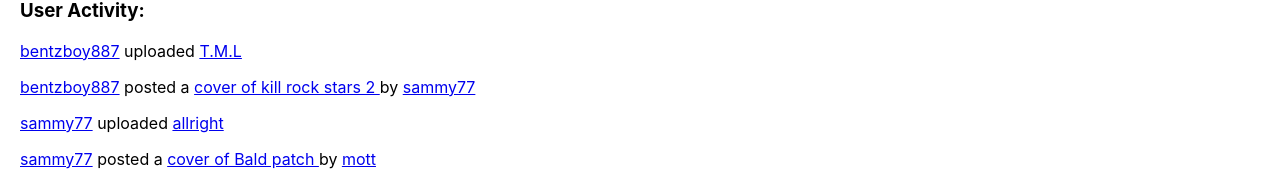
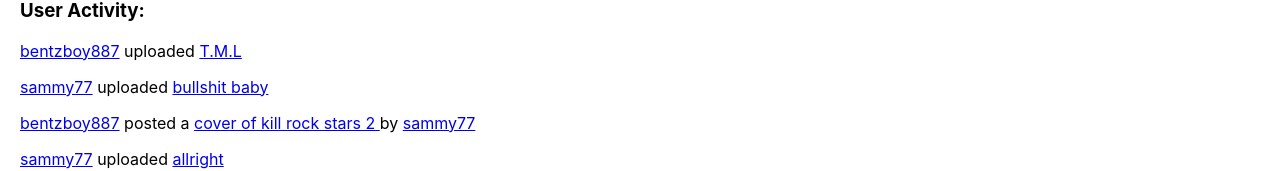
Before and after one commit to camelCaseSensitive/coverpool, a React (Create React App) app: page / in a window 1280 px wide. Shown: the part 275-446 px from the top of the page. Built offline with nearby package versions, Linux system fonts and the light colour scheme; no server answers; a web font is replaced by a local one.

Commit message:
sammy77 bullshit baby

```diff
--- a/src/App.js
+++ b/src/App.js
@@ -271,6 +271,7 @@ class Home extends React.Component {
 
         <h3>User Activity: </h3>
         <p><a href="/user/bentzboy887">bentzboy887</a> uploaded <a href="/user/bentzboy887/originals/T.M.L">T.M.L</a></p>
+        <p><a href="/user/sammy77">sammy77</a> uploaded <a href="/user/sammy77/originals/bullshit-baby">bullshit baby</a></p>
         <p><a href="/user/bentzboy887">bentzboy887</a> posted a <a href="/user/bentzboy887/covers/sammy77/kill-rock-stars-2"> cover of kill rock stars 2 </a> by <a href="/user/sammy77">sammy77</a></p>
         <p><a href="/user/sammy77">sammy77</a> uploaded <a href="/user/sammy77/originals/allright">allright</a></p>
         <p><a href="/user/sammy77">sammy77</a> posted a <a href="/user/sammy77/covers/mott/Bald-patch"> cover of Bald patch </a> by <a href="/user/mott">mott</a></p>
```
